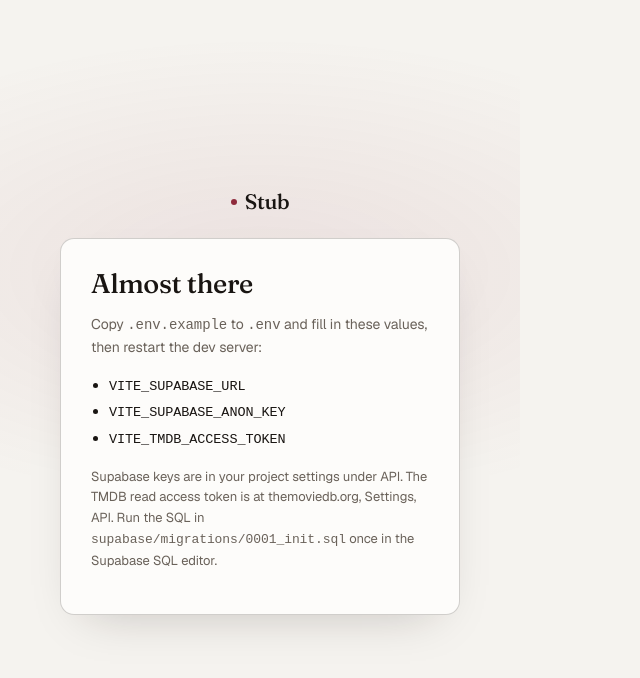
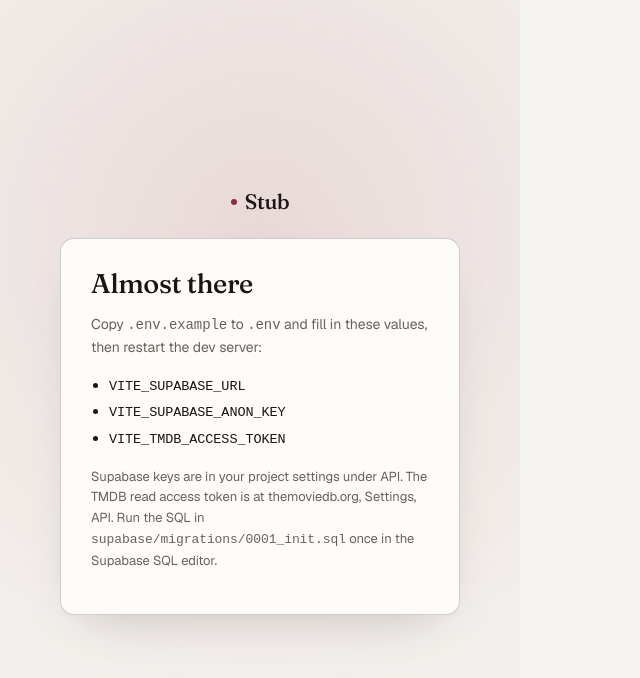
Before and after one commit to tamkin-anwar/stub, a React (Vite) app: page / in a window 1280 px wide. Shown: the top 678 px of the page, without its empty margins (0-640 px from the left). Built offline with nearby package versions, Linux system fonts and the light colour scheme; no server answers.

Commit message:
Round the auth glow and smooth its falloff
The old glow was a 56vw by 42vh ellipse, so on wide screens it
squashed into an oval with a visible edge. Make it a true circle and
ease it through six stops that fade fully to transparent, so the
transition stays smooth with no ring at any size.

```diff
--- a/src/styles/global.css
+++ b/src/styles/global.css
@@ -1235,10 +1235,16 @@ dialog::backdrop {
   flex-direction: column;
   align-items: center;
   padding: 44px 20px;
+  /* round, and eased through many stops so the falloff stays smooth with
+     no visible ring on any viewport */
   background: radial-gradient(
-    56vw 42vh at 50% 34%,
-    color-mix(in srgb, var(--accent) 9%, transparent),
-    transparent 70%
+    circle 820px at 50% 30%,
+    color-mix(in srgb, var(--accent) 13%, transparent) 0%,
+    color-mix(in srgb, var(--accent) 9%, transparent) 18%,
+    color-mix(in srgb, var(--accent) 5%, transparent) 36%,
+    color-mix(in srgb, var(--accent) 2.2%, transparent) 54%,
+    color-mix(in srgb, var(--accent) 0.6%, transparent) 74%,
+    transparent 100%
   );
 }
 /* centre the stack, but collapse the spacing first when the viewport is
```
